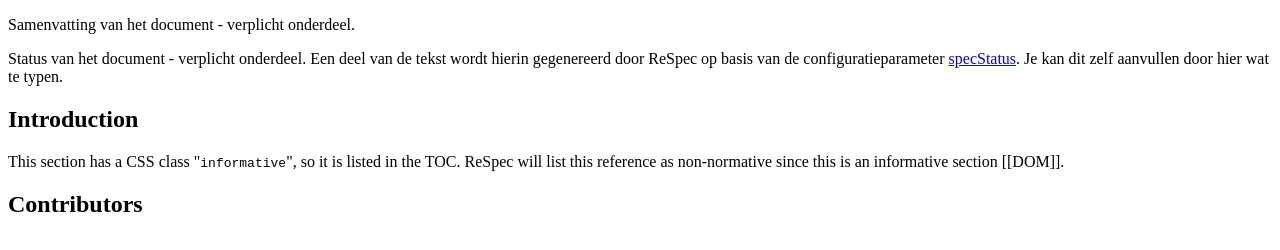
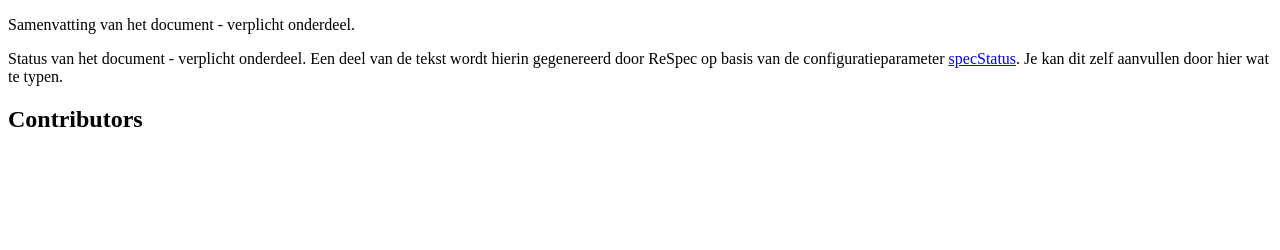
Before and after one commit to Logius-standaarden/BOMOS-voorbeeld-beheermodel, a plain HTML site: page index.html in a window 1280 px wide. Drawn offline with Linux system fonts and the light colour scheme.

Commit message:
Update index.html
Introduction eruit

```diff
--- a/index.html
+++ b/index.html
@@ -43,16 +43,6 @@
       aanvullen door hier wat te typen.
     </p>
   </section>
-  <section class="informative" id="intro">
-    <h2>
-      Introduction
-    </h2>
-    <p>
-      This section has a CSS class "<code>informative</code>", so it is
-      listed in the TOC. ReSpec will list this reference as non-normative
-      since this is an informative section [[DOM]].
-    </p>
-  </section>
 
   <section data-include-format="markdown" data-include="ch01_Inleiding.md"></section>
   <section data-include-format="markdown" data-include="ch02_Strategie.md"></section>
```
